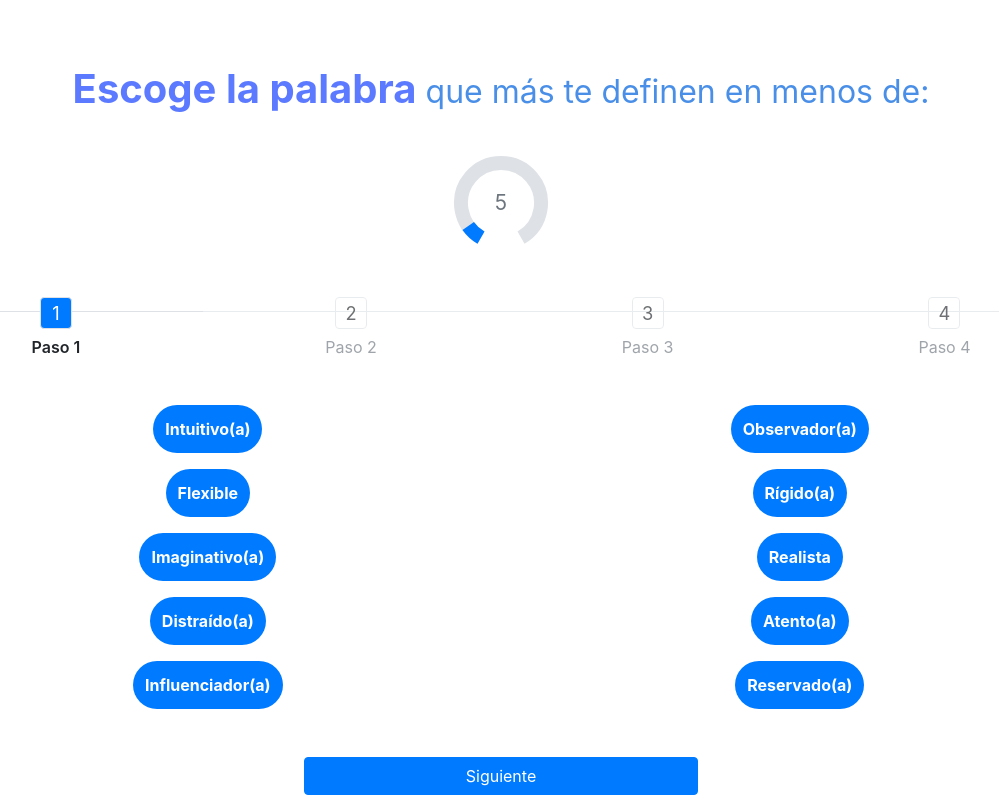
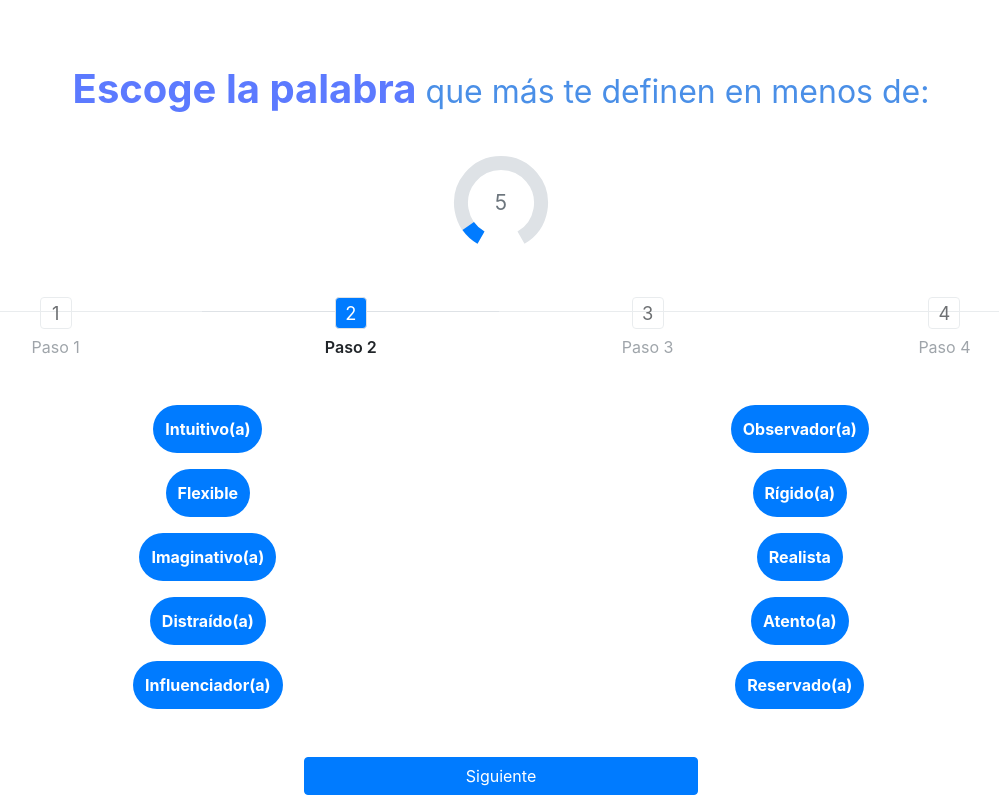
Before and after one commit to juanberme/PDG2_Phone, a React (Create React App) app: page /tags2 in a window 1280 px wide. Shown: the whole page, without its empty margins (139-1138 px from the left). Built offline with nearby package versions, Linux system fonts and the light colour scheme; no server answers.

Commit message:
pasosListos

```diff
--- a/src/routes/Tags.jsx
+++ b/src/routes/Tags.jsx
@@ -16,6 +16,7 @@ import { db } from '../utils/firebase';
 import '../styles/tagPage.css';
 
 export default function Tags(){
+    const [stepInfo, setStepInfo] = useState(0);
     const [searchParams] = useSearchParams();
 
     const [value, setValue] = useState(0);
@@ -108,7 +109,7 @@ export default function Tags(){
         </section>
 
         <section className="Stp_CONT">
-            <Steps model={stepsList}/>
+            <Steps model={stepsList} activeIndex={stepInfo}/>
         </section>
 
         <section className='Tgs_CONT'>
--- a/src/routes/Tags2.jsx
+++ b/src/routes/Tags2.jsx
@@ -12,6 +12,7 @@ import { collection, doc, getDoc, updateDoc } from 'firebase/firestore';
 import { db } from '../utils/firebase';
 
 const Tags2 = () => {
+    const [stepInfo, setStepInfo] = useState(1);
     const [searchParams] = useSearchParams();
 
     const [value, setValue] = useState(0);
@@ -103,7 +104,7 @@ const Tags2 = () => {
         </section>
 
         <section className="Stp_CONT">
-            <Steps model={stepsList}/>
+            <Steps model={stepsList} activeIndex={stepInfo}/>
         </section>
 
         <section className='Tgs_CONT'>
--- a/src/routes/Tags3.jsx
+++ b/src/routes/Tags3.jsx
@@ -11,6 +11,7 @@ import { collection, doc, getDoc, updateDoc } from 'firebase/firestore';
 import { db } from '../utils/firebase';
 
 const Tags3 = () => {
+    const [stepInfo, setStepInfo] = useState(2);
     const [searchParams] = useSearchParams();
 
     const [value, setValue] = useState(0);
@@ -101,7 +102,7 @@ const Tags3 = () => {
         </section>
 
         <section className="Stp_CONT">
-            <Steps model={stepsList}/>
+            <Steps model={stepsList} activeIndex={stepInfo}/>
         </section>
 
         <section className='Tgs_CONT'>
--- a/src/routes/Tags4.jsx
+++ b/src/routes/Tags4.jsx
@@ -11,6 +11,7 @@ import { collection, doc, getDoc, updateDoc } from 'firebase/firestore';
 import { db } from '../utils/firebase';
 
 const Tags4 = () => {
+    const [stepInfo, setStepInfo] = useState(3);
     const [searchParams] = useSearchParams();
     const [viewData, setViewData] = useState();
 
@@ -106,7 +107,7 @@ const Tags4 = () => {
         </section>
 
         <section className="Stp_CONT">
-            <Steps model={stepsList}/>
+            <Steps model={stepsList} activeIndex={stepInfo}/>
         </section>
 
         <section className='Tgs_CONT'>
```
